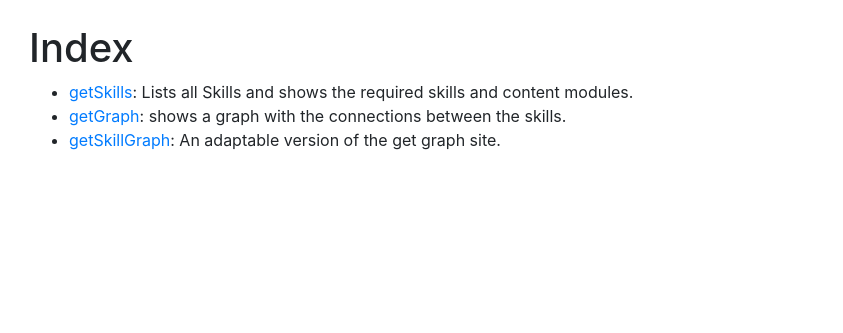
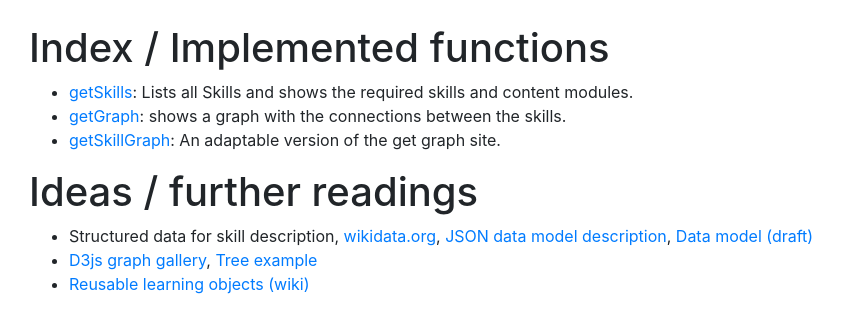
Before and after one commit to ComNets-Bremen/easyCCS, a Django app: page /content/ in a window 1280 px wide. Shown: the part 56-389 px from the top of the page, without its empty margins (56-899 px from the left). Run offline with Django 3.2, Linux system fonts and the light colour scheme; some libraries are stand-ins or nearby versions.

Commit message:
Add further readings

```diff
--- a/easyCCS/content/templates/content/index.html
+++ b/easyCCS/content/templates/content/index.html
@@ -2,11 +2,28 @@
 
 {% block content %}
 
-<h1>Index</h1>
+<h1>Index / Implemented functions</h1>
 <ul>
     <li><a href="{% url "getSkills" %}">getSkills</a>: Lists all Skills and shows the required skills and content modules.</li>
     <li><a href="{% url "getGraph" %}">getGraph</a>: shows a graph with the connections between the skills.</li>
     <li><a href="{% url "getSkillGraph" %}">getSkillGraph</a>: An adaptable version of the get graph site.</li>
 </ul>
 
+
+<h1>Ideas / further readings</h1>
+<ul>
+    <li>
+        Structured data for skill description, <a href="http://www.wikidata.org" target="_blank">wikidata.org</a>, <a href="https://www.mediawiki.org/wiki/Wikibase/DataModel/JSON" target="_blank">JSON data model description</a>, <a href="https://www.mediawiki.org/wiki/Wikibase/DataModel" target="_blank">Data model (draft)</a>
+    </li>
+
+    <li>
+        <a href="https://observablehq.com/@d3/gallery" target="_blank">D3js graph gallery</a>, <a href="https://bl.ocks.org/d3noob/8375092" target="_blank">Tree example</a>
+    </li>
+
+    <li>
+        <a href="https://de.wikipedia.org/wiki/Reusable_Learning_Object" target="_blank">Reusable learning objects (wiki)</a>
+
+    </li>
+</ul>
+
 {% endblock %}
```
